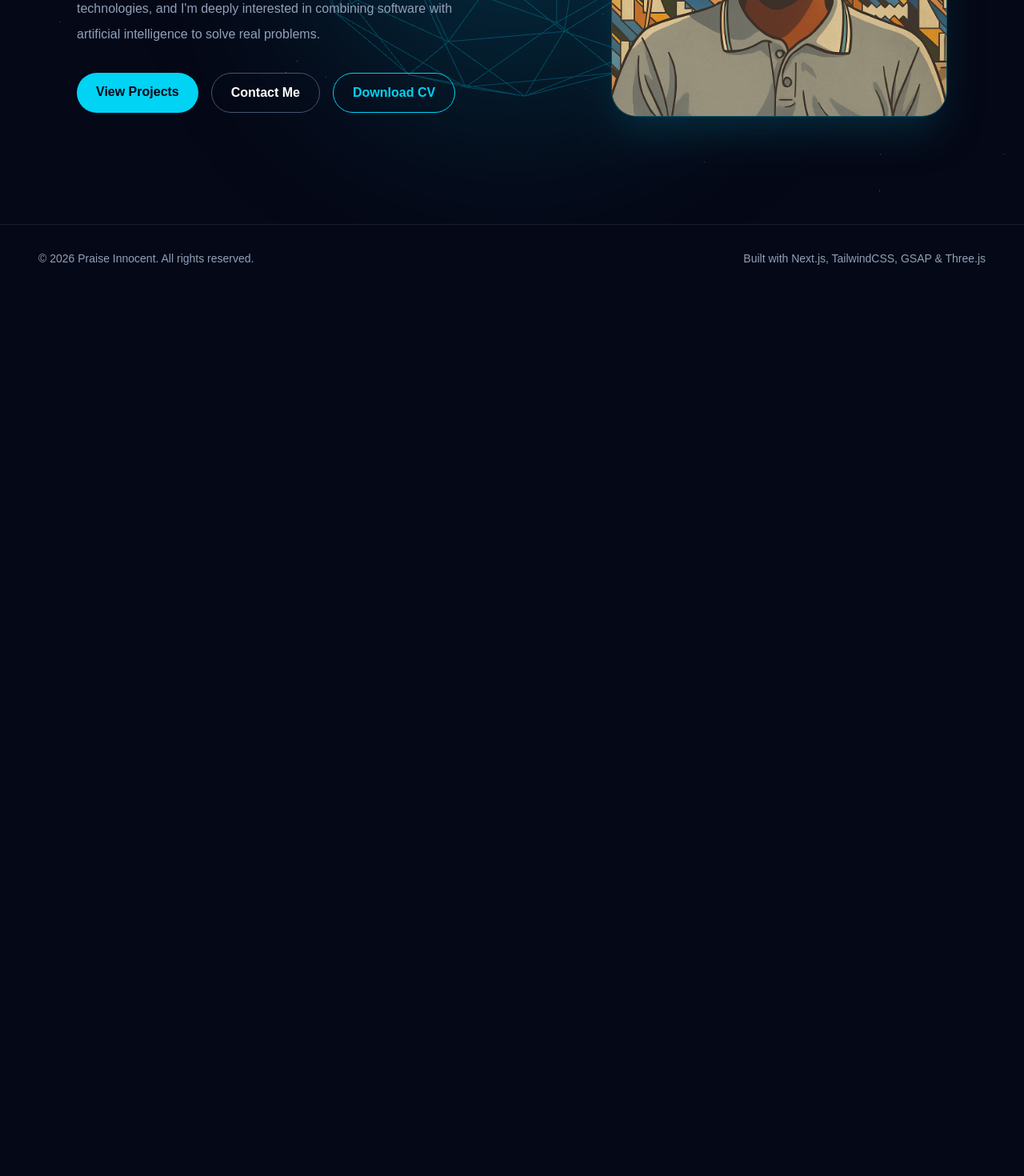
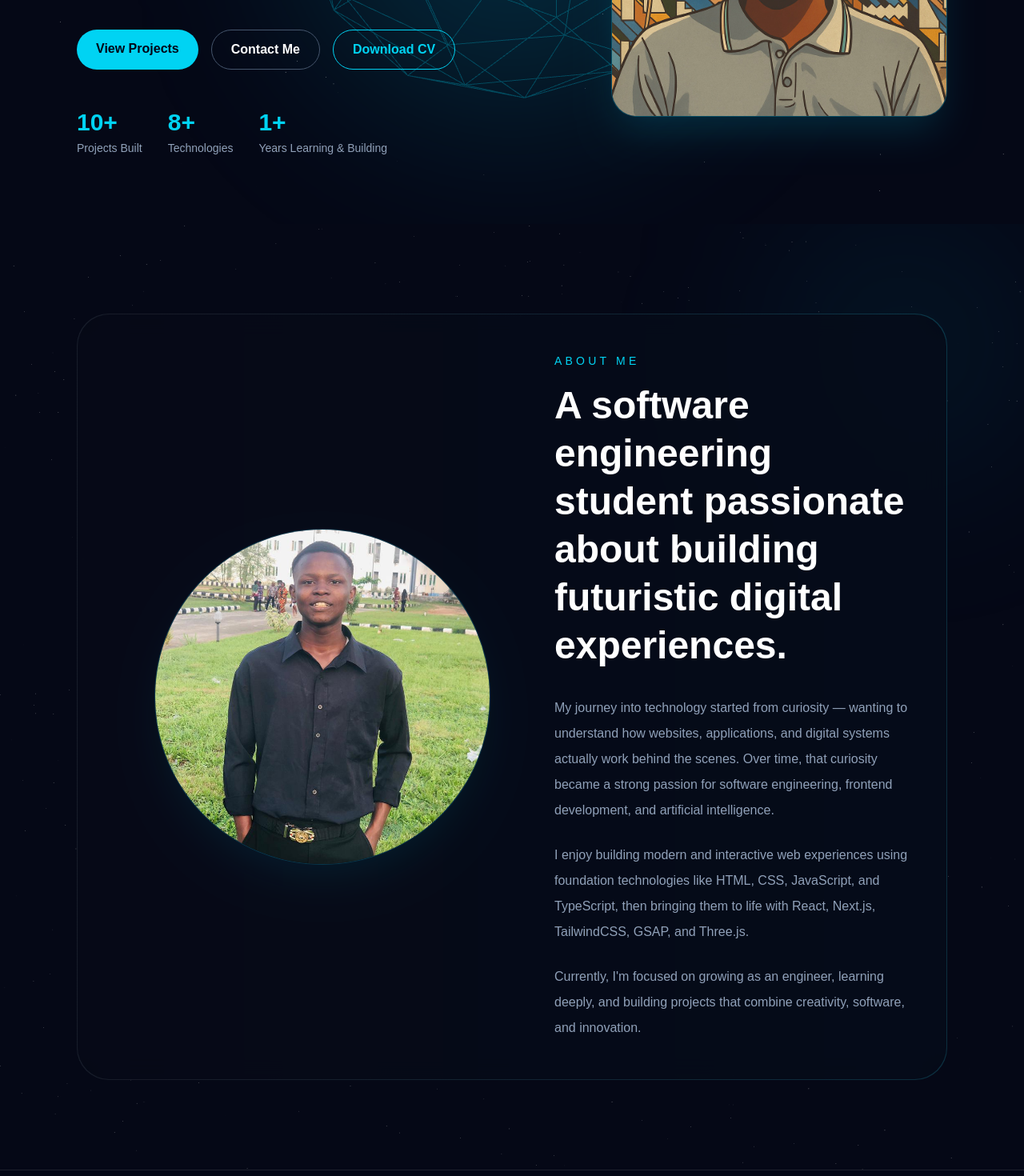
Before and after one commit to praisezedo/praise-innocent-portfolio, a Next.js app: page / in a window 1280 px wide. Shown: the part 520-1990 px from the top of the page at 80% size. Before the commit the page ends 885 px from the top, so only its background shows below. Built offline with nearby package versions, Linux system fonts and the light colour scheme.

Commit message:
added about section and updated hero

```diff
--- /dev/null
+++ b/app/components/StarsBackground.tsx
@@ -0,0 +1,12 @@
+"use client";
+
+import { Canvas } from "@react-three/fiber";
+import { Stars } from "@react-three/drei";
+
+export default function StarsBackground() {
+  return (
+    <Canvas camera={{ position: [0, 0, 5], fov: 45 }}>
+      <Stars radius={80} depth={40} count={10000} factor={4} fade speed={1} />
+    </Canvas>
+  );
+}
--- a/app/page.tsx
+++ b/app/page.tsx
@@ -1,5 +1,6 @@
 import Footer from "./components/Footer";
 import Navbar from "./components/NavBar";
+import About from "./sections/About";
 import Hero from "./sections/Hero";
 
 export default function Home() {
@@ -7,6 +8,7 @@ export default function Home() {
     <main className="min-h-screen bg-[#050816] text-white">
       <Navbar/>
       <Hero />
+      <About/>
       <Footer/>
     </main>
   );
--- /dev/null
+++ b/app/sections/About.tsx
@@ -0,0 +1,96 @@
+"use client";
+
+import Image from "next/image";
+import { useGSAP } from "@gsap/react";
+import gsap from "gsap";
+import { ScrollTrigger } from "gsap/ScrollTrigger";
+import StarsBackground from "../components/StarsBackground";
+
+gsap.registerPlugin(ScrollTrigger);
+
+
+export default function About() {
+  useGSAP(() => {
+    gsap.from(".about-card", {
+      opacity: 0,
+      y: 60,
+      duration: 1,
+      ease: "power3.out",
+      scrollTrigger: ".about-card",
+    });
+
+    gsap.from(".about-image", {
+      opacity: 0,
+      scale: 0.9,
+      duration: 1,
+      ease: "power3.out",
+      scrollTrigger: ".about-image",
+    });
+
+    gsap.to(".glow-border", {
+      backgroundPosition: "200% center",
+      duration: 4,
+      repeat: -1,
+      ease: "linear",
+    });
+  }, []);
+
+  return (
+    <section
+      id="about"
+      className="relative overflow-hidden px-6 py-28 md:px-16 lg:px-24"
+    >
+      <div className="absolute inset-0 opacity-25">
+        <StarsBackground />
+      </div>
+
+      <div className="absolute right-0 top-0 h-75 w-75 rounded-full bg-cyan-500/10 blur-[120px]" />
+
+      <div className="glow-border relative z-10 mx-auto max-w-7xl rounded-[2.5rem] bg-[linear-gradient(90deg,rgba(34,211,238,0.2),rgba(255,255,255,0.08),rgba(34,211,238,0.2))] bg-size-[200%_100%] p-px">
+        <div className="grid items-center gap-12 rounded-[2.5rem] bg-[#050816]/90 p-6 backdrop-blur-md lg:grid-cols-[0.9fr_1.1fr] lg:p-12 xl:gap-20">
+          <div className="about-image relative mx-auto h-80 w-[320px] overflow-hidden rounded-full border border-cyan-400/20 bg-slate-900/50 shadow-2xl shadow-cyan-500/10 sm:h-95 sm:w-95 lg:ml-12 lg:h-105 lg:w-105">
+            <Image
+              src="/images/praise-photo.jpeg"
+              alt="Praise Innocent"
+              fill
+              className="object-cover"
+            />
+          </div>
+
+          <div className="about-card max-w-3xl">
+            <p className="mb-4 text-sm uppercase tracking-[0.3em] text-cyan-400">
+              About Me
+            </p>
+
+            <h2 className="text-3xl font-bold leading-tight sm:text-4xl md:text-5xl">
+              A software engineering student passionate about building
+              futuristic digital experiences.
+            </h2>
+
+            <p className="mt-8 leading-8 text-slate-400">
+              My journey into technology started from curiosity — wanting to
+              understand how websites, applications, and digital systems
+              actually work behind the scenes. Over time, that curiosity became
+              a strong passion for software engineering, frontend development,
+              and artificial intelligence.
+            </p>
+
+            <p className="mt-6 leading-8 text-slate-400">
+              I enjoy building modern and interactive web experiences using
+              foundation technologies like HTML, CSS, JavaScript, and
+              TypeScript, then bringing them to life with React, Next.js,
+              TailwindCSS, GSAP, and Three.js.
+            </p>
+
+            <p className="mt-6 leading-8 text-slate-400">
+              Currently, I&apos;m focused on growing as an engineer, learning
+              deeply, and building projects that combine creativity, software,
+              and innovation.
+            </p>
+
+          </div>
+        </div>
+      </div>
+    </section>
+  );
+}
--- a/app/sections/Hero.tsx
+++ b/app/sections/Hero.tsx
@@ -23,6 +23,25 @@ export default function Hero() {
       delay: 0.4,
       ease: "power3.out",
     });
+
+    gsap.utils.toArray<HTMLElement>(".stat-number").forEach((stat) => {
+  const target = Number(stat.dataset.value);
+
+  gsap.fromTo(
+    stat,
+    { innerText: 0 },
+    {
+      innerText: target,
+      duration: 1.5,
+      delay: 0.8,
+      snap: { innerText: 1 },
+      ease: "power2.out",
+      onUpdate: function () {
+        stat.innerText = `${Math.floor(Number(stat.innerText))}+`;
+      },
+    }
+  );
+});
   }, []);
 
   return (
@@ -74,6 +93,30 @@ export default function Hero() {
               Download CV
             </a>
           </div>
+<div className="hero-text mt-12 flex flex-wrap gap-8">
+  <div>
+    <h3 className="stat-number text-3xl font-bold text-cyan-400" data-value="10">
+      0+
+    </h3>
+    <p className="mt-1 text-sm text-slate-400">Projects Built</p>
+  </div>
+
+  <div>
+    <h3 className="stat-number text-3xl font-bold text-cyan-400" data-value="8">
+      0+
+    </h3>
+    <p className="mt-1 text-sm text-slate-400">Technologies</p>
+  </div>
+
+  <div>
+    <h3 className="stat-number text-3xl font-bold text-cyan-400" data-value="1">
+      0+
+    </h3>
+    <p className="mt-1 text-sm text-slate-400">
+      Years Learning & Building
+    </p>
+  </div>
+</div>
         </div>
 
         <div className="hero-avatar flex justify-center lg:justify-end">
```
